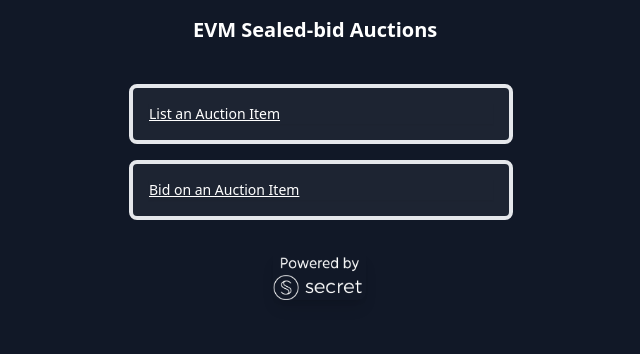
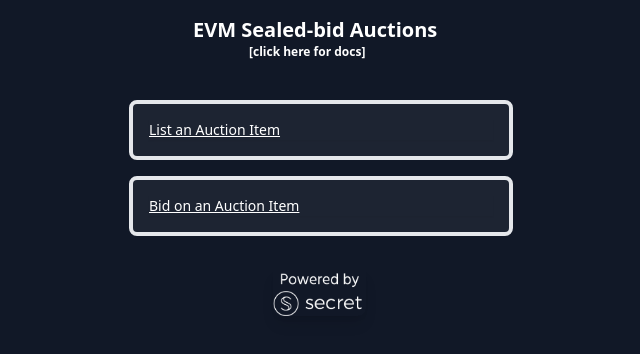
Before and after one commit to writersblockchain/sealed-bid-auctions, a React (Create React App) app in the folder frontend/: page / in a window 1280 px wide. Shown: the top 354 px of the page, without its empty margins (319-959 px from the left). Built offline with nearby package versions, Linux system fonts and the light colour scheme; what @web3modal/ethers5 would draw is missing.

Commit message:
on hover

```diff
--- a/frontend/src/App.js
+++ b/frontend/src/App.js
@@ -78,7 +78,16 @@ function App() {
         <div className="sm:mx-auto sm:w-full sm:max-w-sm">
           <div className="text-white text-xl font-bold mb-10 ml-16">
             EVM Sealed-bid Auctions
+            <h6 className="text-xs ml-14 hover:underline">
+              <a
+                href="https://docs.scrt.network/secret-network-documentation/confidential-computing-layer/ethereum-evm-developer-toolkit/usecases/vrf/vrf-developer-tutorial"
+                target="_blank"
+              >
+                [click here for docs]
+              </a>
+            </h6>
           </div>
+
           <Router>
             <Navigation />
 
```
